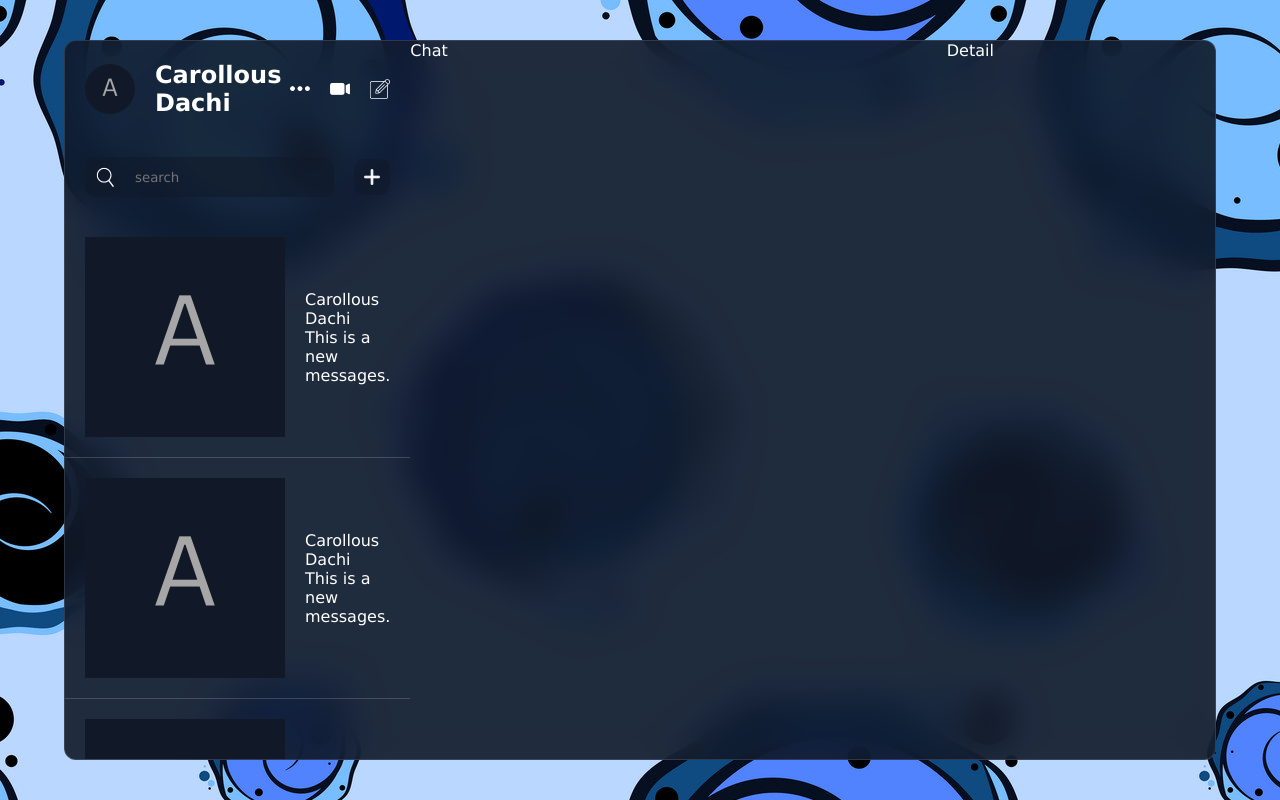
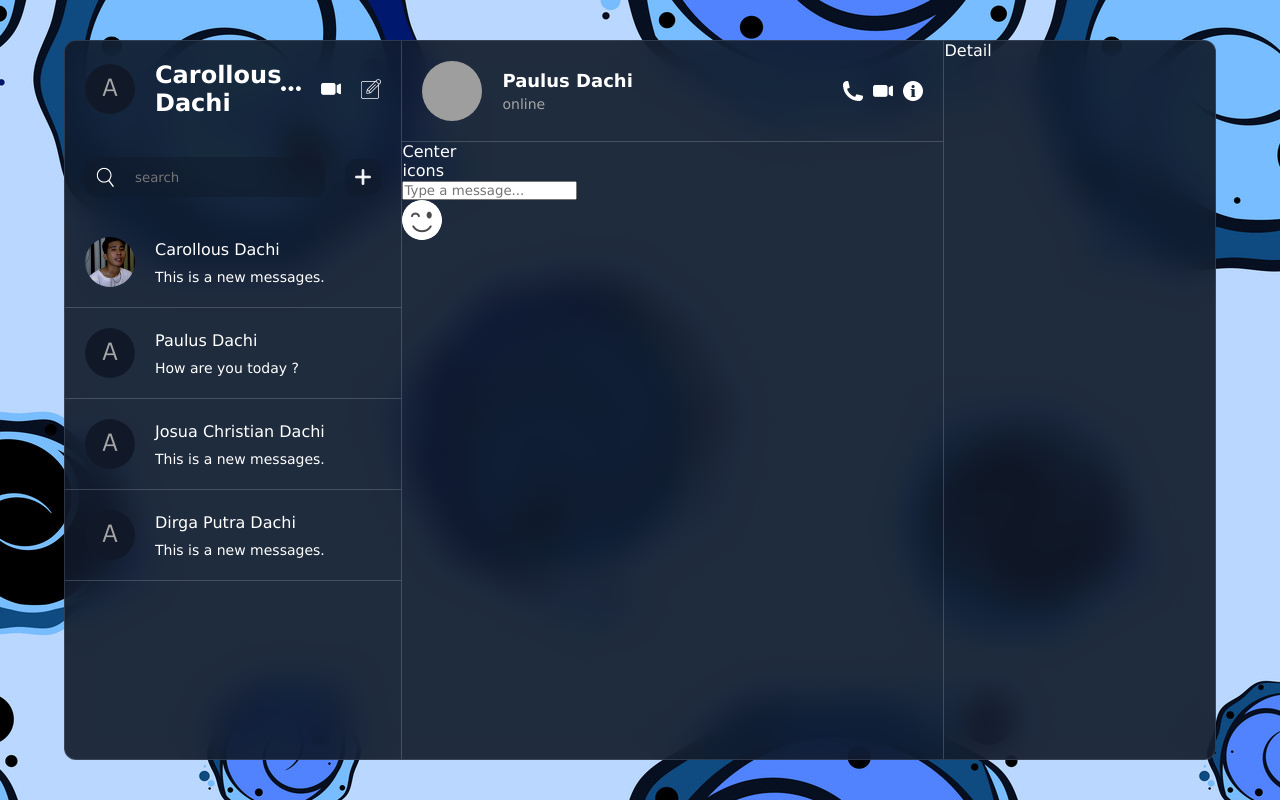
Before and after one commit to carollousdev/react-firebase-chat, a React (Vite) app: page / in a window 1280 px wide. Built offline with nearby package versions, Linux system fonts and the light colour scheme; grey boxes are pictures that could not be loaded.

Commit message:
React chat component design

```diff
--- a/src/components/chat/Chat.jsx
+++ b/src/components/chat/Chat.jsx
@@ -1,7 +1,35 @@
 import "./chat.css";
 
 const Chat = () => {
-  return <div className="chat">Chat</div>;
+  return (
+    <div className="chat">
+      <div className="top">
+        <div className="user">
+          <img
+            src="https://ui-avatars.com/api/?name=P&background=111928&color=ACACAB"
+            alt=""
+          />
+          <div className="texts">
+            <span>Paulus Dachi</span>
+            <p>online</p>
+          </div>
+        </div>
+        <div className="icons">
+          <img src="./phone.png" alt="" />
+          <img src="./video.png" alt="" />
+          <img src="./info.png" alt="" />
+        </div>
+      </div>
+      <div className="center">Center</div>
+      <div className="bottom">
+        <div className="icons">icons</div>
+        <input type="text" placeholder="Type a message..." />
+        <div className="emoji">
+          <img src="./emoji.png" alt="" />
+        </div>
+      </div>
+    </div>
+  );
 };
 
 export default Chat;
--- a/src/components/chat/chat.css
+++ b/src/components/chat/chat.css
@@ -1,3 +1,53 @@
 .chat {
   flex: 2;
+  border-left: 1px solid var(--border-white);
+  border-right: 1px solid var(--border-white);
+  height: 100%;
+
+  .top {
+    padding: 20px;
+    display: flex;
+    align-items: center;
+    justify-content: space-between;
+    border-bottom: 1px solid var(--border-white);
+
+    .user {
+      display: flex;
+      align-items: center;
+      gap: 20px;
+
+      img {
+        width: 60px;
+        height: 60px;
+        border-radius: 50%;
+        object-fit: cover;
+      }
+
+      .texts {
+        display: flex;
+        flex-direction: column;
+        gap: 5px;
+
+        span {
+          font-size: 18px;
+          font-weight: bold;
+        }
+        p {
+          font-size: 14px;
+          font-weight: 300;
+          color: var(--font-color1);
+        }
+      }
+    }
+
+    .icons {
+      display: flex;
+      gap: 10px;
+
+      img {
+        height: 20px;
+        width: 20px;
+      }
+    }
+  }
 }
--- a/src/components/list/chatList/ChatList.jsx
+++ b/src/components/list/chatList/ChatList.jsx
@@ -19,7 +19,7 @@ const ChatList = () => {
         />
       </div>
       <div className="item">
-        <img src="./avatar.png" alt="" />
+        <img src="./carollous.jpg" alt="" />
         <div className="texts">
           <span>Carollous Dachi</span>
           <p>This is a new messages.</p>
@@ -28,21 +28,21 @@ const ChatList = () => {
       <div className="item">
         <img src="./avatar.png" alt="" />
         <div className="texts">
-          <span>Carollous Dachi</span>
+          <span>Paulus Dachi</span>
+          <p>How are you today ?</p>
+        </div>
+      </div>
+      <div className="item">
+        <img src="./avatar.png" alt="" />
+        <div className="texts">
+          <span>Josua Christian Dachi</span>
           <p>This is a new messages.</p>
         </div>
       </div>
       <div className="item">
         <img src="./avatar.png" alt="" />
         <div className="texts">
-          <span>Carollous Dachi</span>
-          <p>This is a new messages.</p>
-        </div>
-      </div>
-      <div className="item">
-        <img src="./avatar.png" alt="" />
-        <div className="texts">
-          <span>Carollous Dachi</span>
+          <span>Dirga Putra Dachi</span>
           <p>This is a new messages.</p>
         </div>
       </div>
--- a/src/components/list/chatList/chatList.css
+++ b/src/components/list/chatList/chatList.css
@@ -1,7 +1,3 @@
-:root {
-  --transparant-color: rgba(17, 25, 40, 0.5);
-}
-
 .chatList {
   flex: 1;
   overflow: auto;
@@ -28,6 +24,7 @@
         color: white;
         flex: 1;
       }
+
       img {
         width: 20px;
         height: 20px;
@@ -49,6 +46,27 @@
     gap: 20px;
     padding: 20px;
     cursor: pointer;
-    border-bottom: 1px solid #dddddd34;
+    border-bottom: 1px solid var(--border-white);
+
+    img {
+      width: 50px;
+      height: 50px;
+      border-radius: 50%;
+      object-fit: cover;
+    }
+
+    .texts {
+      display: flex;
+      flex-direction: column;
+      gap: 10px;
+
+      span {
+        font-weight: 500;
+      }
+
+      p {
+        font-size: 14px;
+      }
+    }
   }
 }
--- a/src/index.css
+++ b/src/index.css
@@ -1,3 +1,10 @@
+:root {
+  --background--color: rgba(17, 25, 40, 0.9);
+  --transparant-color: rgba(17, 25, 40, 0.5);
+  --border-white: #dddddd34;
+  --font-color1: #a5a5a5;
+}
+
 * {
   margin: 0;
   padding: 0;
@@ -18,7 +25,7 @@ body {
 .container {
   width: 90vw;
   height: 90vh;
-  background-color: rgba(17, 25, 40, 0.9);
+  background-color: var(--background--color);
   backdrop-filter: blur(19px) saturate(180%);
   border-radius: 12px;
   border: 1px solid rgba(255, 255, 255, 0.125);
```
Also changed, not shown: public/carollous.jpg (added), 1 other file (tests, documents, lock files or other folders).
